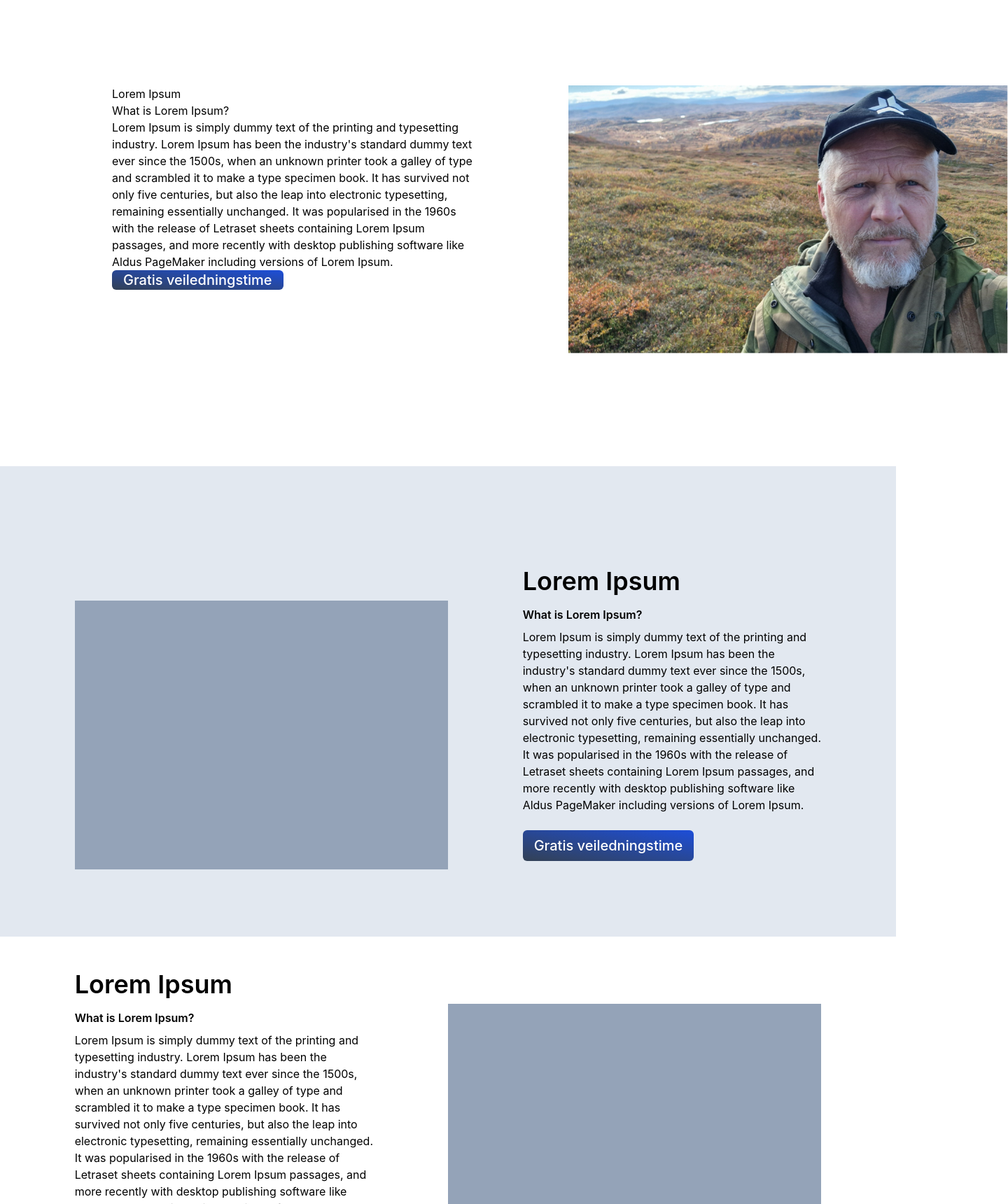
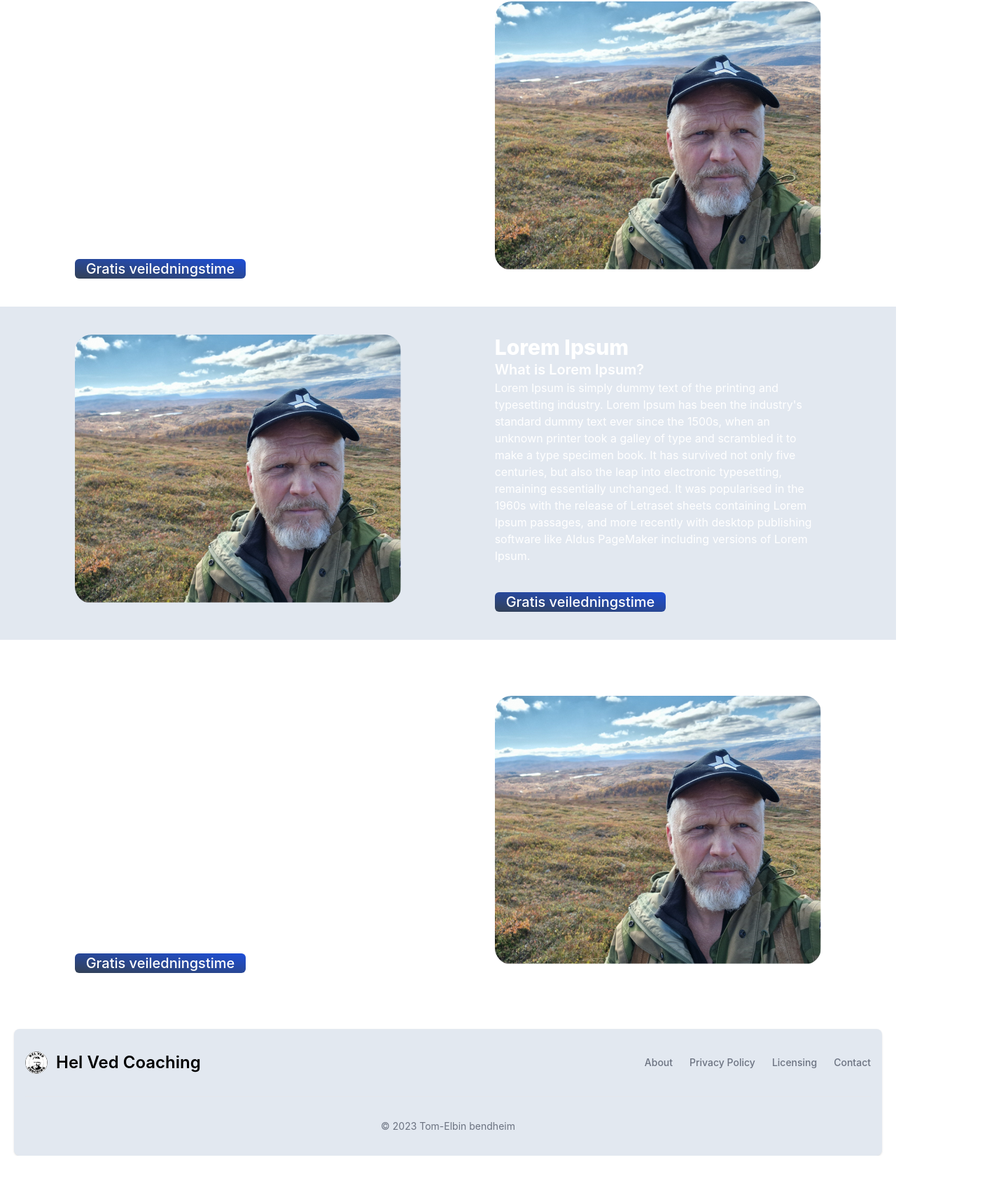
Before and after one commit to tebendheim/jancoach, a React (Vite) app: page / in a window 1280 px wide. Shown: the part 838-2558 px from the top of the page at 70% size, 1440 px wide, since content can reach past the window. After the commit the page ends 2489 px from the top, so only its background shows below. Built offline with nearby package versions, Linux system fonts and the light colour scheme.

Commit message:
fikset noen små problemer

```diff
--- a/src/App.tsx
+++ b/src/App.tsx
@@ -29,6 +29,7 @@ function App({}: React.HTMLAttributes<HTMLDivElement>) {
           <Route path="om" element={<Om />} />
         </Route>
       </Routes>
+      <Footer />
     </BrowserRouter>
   );
 }
--- a/src/Components/Footer.tsx
+++ b/src/Components/Footer.tsx
@@ -2,11 +2,11 @@ import React, { ReactComponentElement, useState, useEffect } from "react";
 import { Link } from "react-router-dom";
 import { AcademicCapIcon, MoonIcon, SunIcon } from "@heroicons/react/24/solid";
 import { useDarkMode } from "usehooks-ts";
-import logo from "../../Bilder/Logo (2).svg";
+import logo from "../Bilder/Logo (2).svg";
 
 const Footer: React.FC = () => {
   return (
-    <footer className="absolute bottom-0 z-0 rounded-lg shadow bg-slate-200 dark:bg-slate-800">
+    <footer className="relative mx-5 bottom-0 z-0 rounded-lg shadow bg-slate-200 dark:bg-slate-800">
       <div className="w-full max-w-screen-xl mx-auto p-4 md:py-8">
         <div className="sm:flex sm:items-center sm:justify-between">
           <Link to="#" className="flex items-center mb-4 sm:mb-0 ">
--- a/src/Components/Navbar.tsx
+++ b/src/Components/Navbar.tsx
@@ -22,17 +22,17 @@ const Navbar: React.FC = () => {
 
   const { isDarkMode, toggle } = useDarkMode();
   return (
-    <section className="sticky top-0 z-10">
+    <section className="fixed w-full top-0 z-10">
       {/* <nav className={` md:h-24 grid grid-rows-1 grid-cols-1 fixed bg-gradient-to-b from-white to-transparent bg-opacity-20 dark:bg-gradient-to-b dark:from-black    dark:bg-opacity-20 w-full `}> */}
       <nav
         // className={`w-full  fixed bg-gradient-to-b from-white to-transparent bg-opacity-80 dark:from-black dark:to-transparent`}
-        className="flex w-full bg-gradient-to-b from-white/100"
+        className="flex w-full h-20 bg-gradient-to-b from-white/100"
       >
         <div
           // className={`inline-flex flex-row justify-around ${toggleDD ? "" : ""} `}
           className="flex justify-between items-center w-full  mx-6 my-2"
         >
-          <Link to="/" className=" h-full">
+          <Link to="/" className="flex items-center h-full">
             <img
               className=" h-16 bg-none dark:bg-white rounded-full"
               src={logo}
--- a/src/Pages/Home.tsx
+++ b/src/Pages/Home.tsx
@@ -29,11 +29,13 @@ function Home(): JSX.Element {
         tekstkomponent={navSlogan}
       />
 
-      <section className="flex flex-row justify-between gap-32 mx-40 my-40 w-full">
+      <section className="flex flex-row justify-around px-20 py-10 gap-20 w-full">
         <div className="w-5/12">
-          <h1 className="">Lorem Ipsum</h1>
-          <h2 className="">What is Lorem Ipsum?</h2>
-          <p className="">
+          <h1 className="text-3xl font-extrabold text-white">Lorem Ipsum</h1>
+          <h2 className="text-xl font-semibold text-white">
+            What is Lorem Ipsum?
+          </h2>
+          <p className="text-white text-md mb-10">
             Lorem Ipsum is simply dummy text of the printing and typesetting
             industry. Lorem Ipsum has been the industry's standard dummy text
             ever since the 1500s, when an unknown printer took a galley of type
@@ -52,23 +54,24 @@ function Home(): JSX.Element {
           />
         </div>
         <div
-          className={` h-96 w-1/2
+          className={` h-96 w-5/12 rounded-3xl
       				bg-no-repeat bg-cover bg-right-bottom bg-clip-content`}
           style={{ backgroundImage: `url(${JanPaaFjeler})` }}
         ></div>
       </section>
 
-      <section className=" bg-slate-200 dark:bg-slate-800 row-start-4 row-span-1 col-start-1 col-span-12 grid grid-rows-4-auto grid-cols-12 py-12"></section>
-
-      <section className=" bg-slate-200 dark:bg-slate-800 row-start-4 row-span-1 col-start-1 col-span-12 grid grid-rows-4-auto grid-cols-12 py-12">
-        <div className="col-start-2 col-span-10 md:col-start-8 md:col-span-4 row-start-1 row-span-1 flex flex-col max-h-full min-h-fit">
-          <h1 className="text-4xl font-semibold dark:text-white">
-            Lorem Ipsum
-          </h1>
-          <h2 className="pt-4 font-semibold dark:text-white">
+      <section className="flex flex-row justify-around px-20 py-10 gap-20 w-full bg-slate-200 dark:bg-slate-800">
+        <div
+          className={` h-96 w-5/12 rounded-3xl
+      				bg-no-repeat bg-cover bg-right-bottom bg-clip-content`}
+          style={{ backgroundImage: `url(${JanPaaFjeler})` }}
+        ></div>
+        <div className="w-5/12">
+          <h1 className="text-3xl font-extrabold text-white">Lorem Ipsum</h1>
+          <h2 className="text-xl font-semibold text-white">
             What is Lorem Ipsum?
           </h2>
-          <p className="pt-2 mb-6 dark:text-white">
+          <p className="text-white text-md mb-10">
             Lorem Ipsum is simply dummy text of the printing and typesetting
             industry. Lorem Ipsum has been the industry's standard dummy text
             ever since the 1500s, when an unknown printer took a galley of type
@@ -81,22 +84,20 @@ function Home(): JSX.Element {
           </p>
 
           <MyButton
-            className="w-fit py-2 self-start"
+            className="w-fit inline-flex"
             buttonText="Gratis veiledningstime"
             to="/kontakt"
           />
         </div>
-        <div className=" row-start-2 col-start-2 w-full col-span-10 h-96 md:col-start-2 md:row-start-1  bg-slate-400 row-span-1 my-12 md:col-span-5"></div>
       </section>
-      <section className=" row-start-5 row-span-1 col-start-1 col-span-12 grid grid-rows-4-auto grid-cols-12 py-12 ">
-        <div className="col-start-2 md:col-start-2 md:col-span-4 col-span-10 row-start-1 row-span-1 flex flex-col max-h-full min-h-fit">
-          <h1 className="text-4xl font-semibold dark:text-white">
-            Lorem Ipsum
-          </h1>
-          <h2 className="pt-4 font-semibold dark:text-white">
+
+      <section className="flex flex-row justify-around px-20 my-20 gap-20 w-full">
+        <div className="w-5/12">
+          <h1 className="text-3xl font-extrabold text-white">Lorem Ipsum</h1>
+          <h2 className="text-xl font-semibold text-white">
             What is Lorem Ipsum?
           </h2>
-          <p className="pt-2 mb-6 dark:text-white">
+          <p className="text-white text-md mb-10">
             Lorem Ipsum is simply dummy text of the printing and typesetting
             industry. Lorem Ipsum has been the industry's standard dummy text
             ever since the 1500s, when an unknown printer took a galley of type
@@ -107,13 +108,18 @@ function Home(): JSX.Element {
             and more recently with desktop publishing software like Aldus
             PageMaker including versions of Lorem Ipsum.
           </p>
+
           <MyButton
-            className="w-fit py-2 self-start"
+            className="w-fit inline-flex"
             buttonText="Gratis veiledningstime"
             to="/kontakt"
           />
         </div>
-        <div className=" row-start-2 col-start-2 w-full col-span-10 h-96 md:col-start-7 md:row-start-1  bg-slate-400 row-span-1 my-12 md:col-span-5"></div>
+        <div
+          className={` h-96 w-5/12 rounded-3xl
+      				bg-no-repeat bg-cover bg-right-bottom bg-clip-content`}
+          style={{ backgroundImage: `url(${JanPaaFjeler})` }}
+        ></div>
       </section>
     </section>
   );
--- a/src/Pages/Om.tsx
+++ b/src/Pages/Om.tsx
@@ -1,12 +1,12 @@
-import React from 'react'
+import React from "react";
 
 const Om = () => {
   return (
-    <section className='relative '>
+    <section className="relative ">
+      <Navbar />
       <div>Om</div>
     </section>
+  );
+};
 
-  )
-}
-
-export default Om
+export default Om;
--- a/src/Pages/Tjenester.tsx
+++ b/src/Pages/Tjenester.tsx
@@ -1,9 +1,16 @@
-import React from 'react'
+import { ShieldExclamationIcon } from "@heroicons/react/24/solid";
+import React from "react";
+import Navbar from "../Components/Navbar";
 
 const Tjenester = () => {
   return (
-    <div>Tjenester</div>
-  )
-}
+    <div>
+      <section className="relative h-20">
+        <Navbar />
+      </section>
+      <div className="text-white">Tjenester</div>
+    </div>
+  );
+};
 
-export default Tjenester
+export default Tjenester;
```
Also changed, not shown: src/Pages/Kontakt.tsx (+69 -52 lines).
